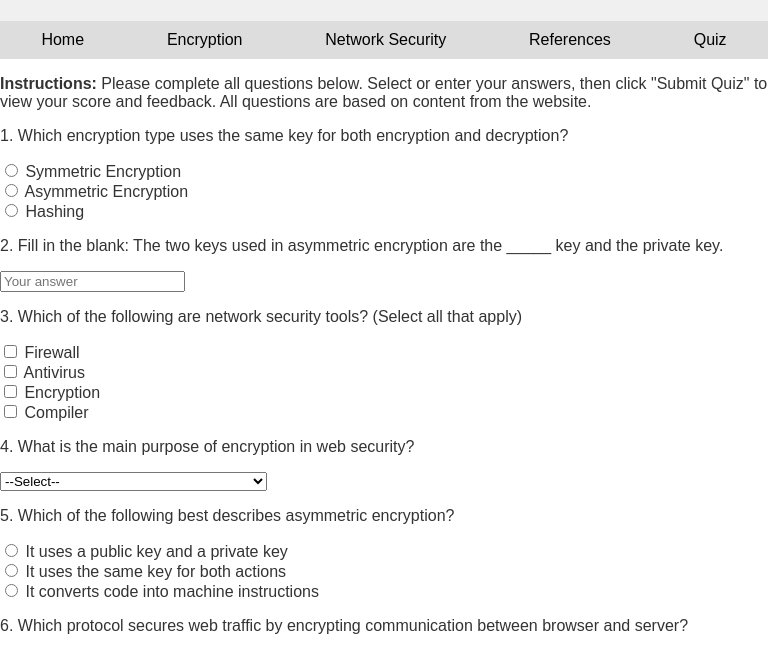
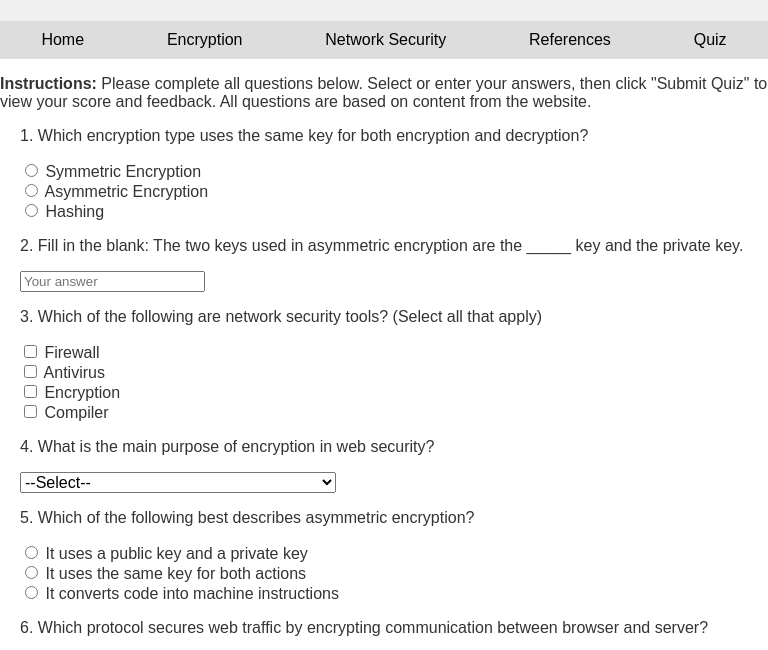
Before and after one commit to tmoulto2/tmoulto2.github.io, a plain HTML site: page quiz.html in a window 768 px wide. Shown: the part 99-749 px from the top of the page. Drawn offline with Linux system fonts and the light colour scheme.

Commit message:
Milestone Project 3.1

```diff
--- a/style.css
+++ b/style.css
@@ -185,3 +185,22 @@ img {
     padding: 0 10px;
   }
 }
+
+/* Tablet view improvements (portrait and landscape) */
+@media (min-width: 601px) and (max-width: 1024px) {
+  input[type="radio"],
+  input[type="checkbox"],
+  select,
+  button,
+  label {
+    font-size: 1rem; /* Ensure larger text for form labels/options */
+  }
+
+  form {
+    padding: 0 20px;
+  }
+
+  table, th, td {
+    font-size: 1rem; /* Improve table readability */
+  }
+}
```
